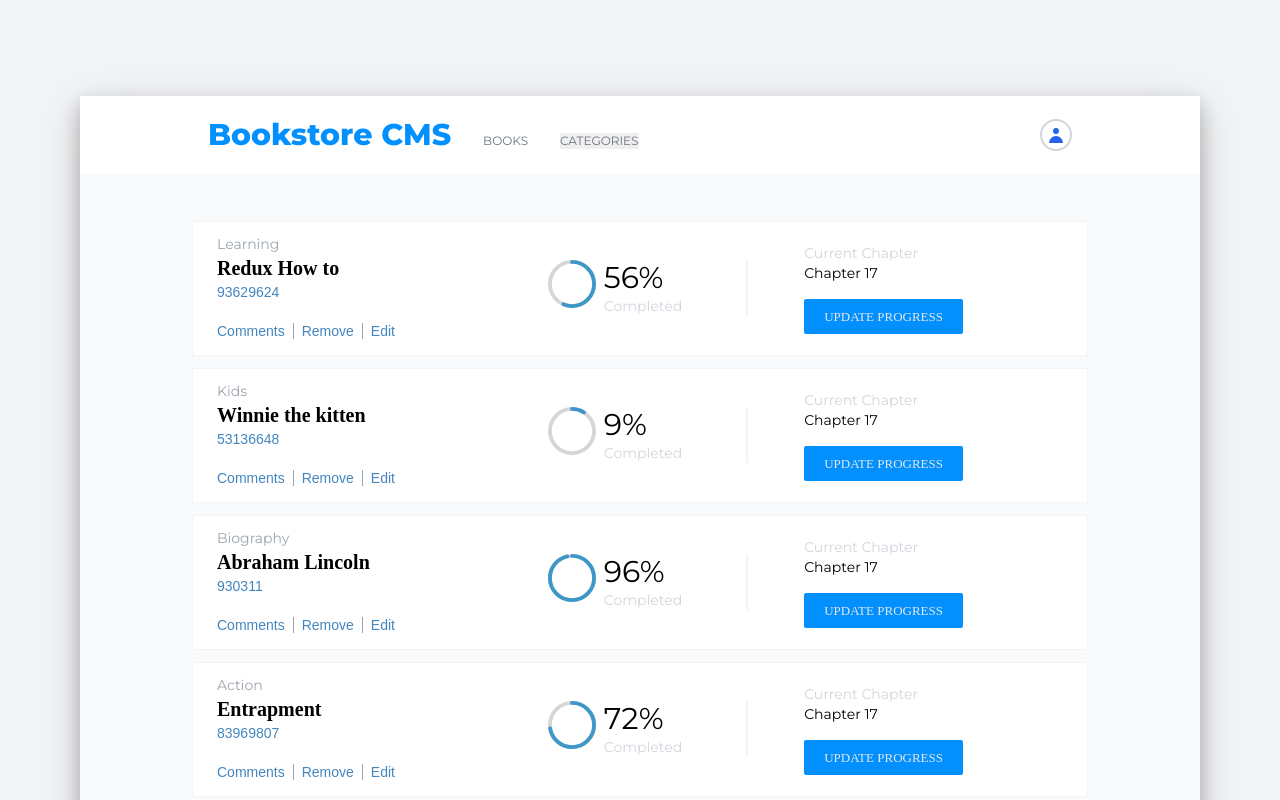
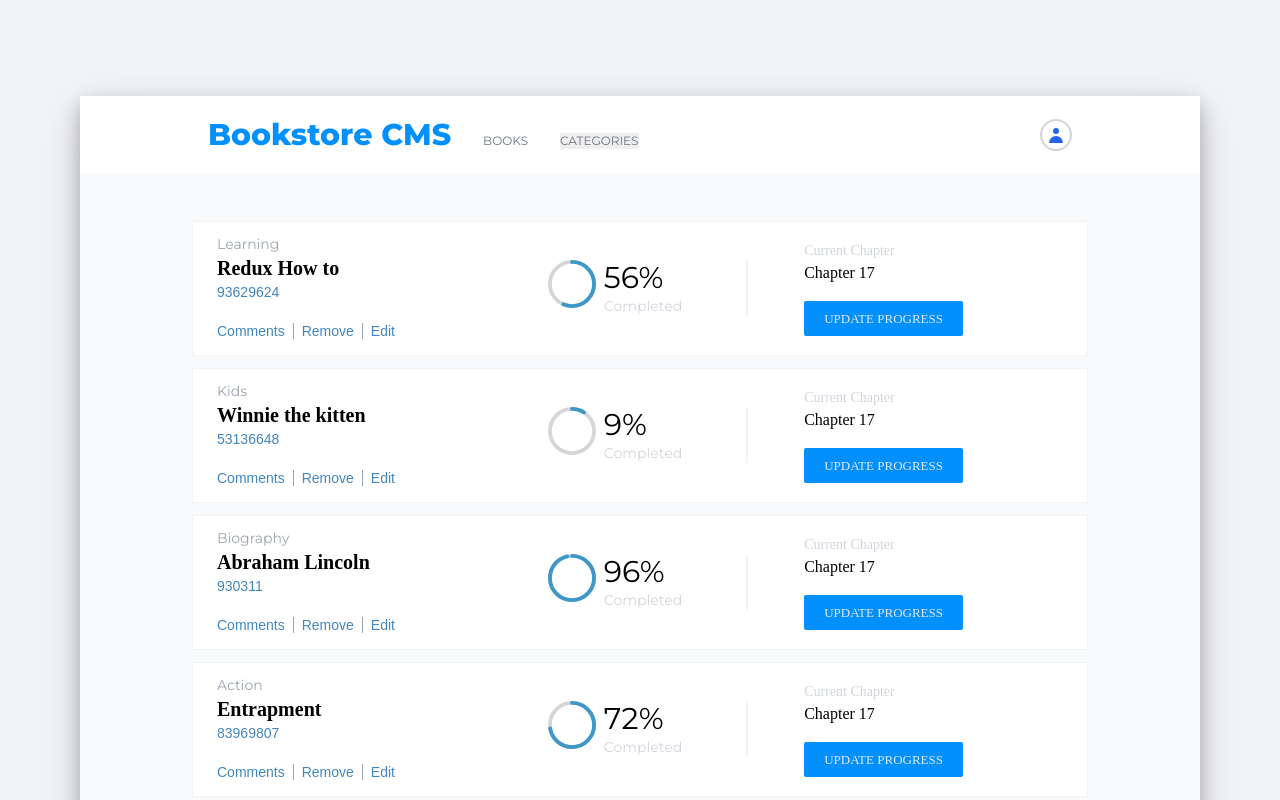
Before and after one commit to chrystalme/magic-books-inc, a React (Create React App) app: page / in a window 1280 px wide. Shown: the top 800 px of the page. Built offline with nearby package versions, Linux system fonts and the light colour scheme.

Commit message:
Update font of book chapter details

```diff
--- a/src/components/Book.jsx
+++ b/src/components/Book.jsx
@@ -39,10 +39,10 @@ const Book = ({ book, removeBook }) => {
             </div>
           </div>
           <div className="margin-right">
-            <h5 className="font-light text-sm text-gray-300">
+            <h5 className="font-light font-serif text-sm text-gray-300">
               Current Chapter
             </h5>
-            <p className="text-sm">Chapter 17</p>
+            <p className="font-serif text-base">Chapter 17</p>
             <button className="btn px-5 margin-top font-serif font-light" type="button">Update Progress</button>
           </div>
         </div>
```
